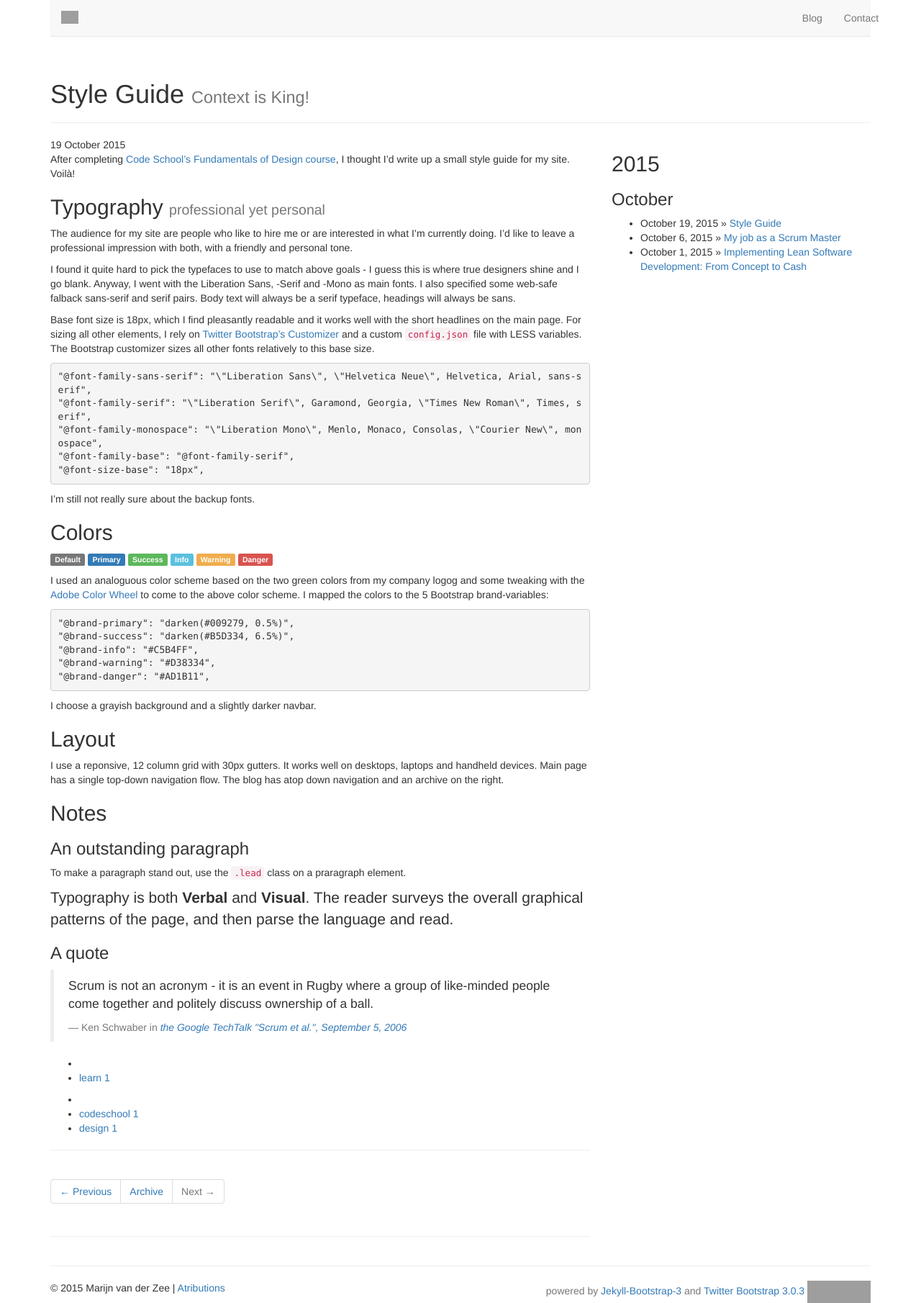
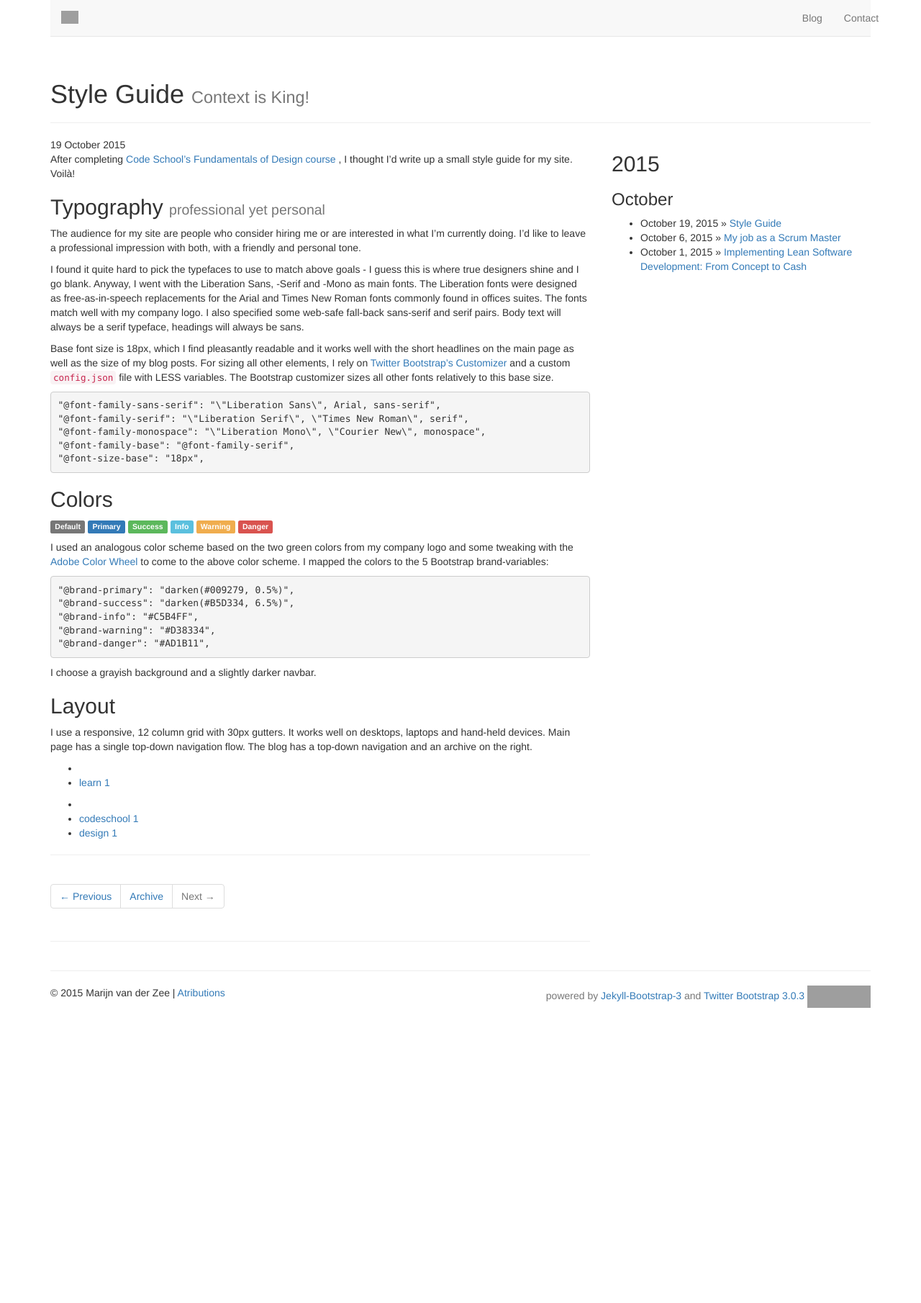
Before and after one commit to serraict/serraict.github.io, a Jekyll site: the page built from _posts/learn/2015-10-19-style-guide.md, in a window 1280 px wide. Shown: the whole page at 72% size. Built offline with Jekyll 4.4.1, drawn with Linux system fonts in a browser that asks for light colours; nearby versions of some CDN libraries; library files that are not in the unit come from our copies; Markdown is read by kramdown in place of the engine named in the settings; after the commit the page ends 1400 px from its top, so only the background shows below that; grey boxes are pictures that could not be loaded.

Commit message:
Style guide done

````diff
--- a/_includes/contact.html
+++ b/_includes/contact.html
@@ -17,7 +17,7 @@
     </div>
     <div class="col-md-5">
       <a href="https://www.google.nl/maps/place/Serra+ICT+Diensten/@52.0077803,4.3470782,17z/data=!4m2!3m1!1s0x47c5b5c88a896d93:0xd983dc4848d23eb9?hl=en">
-      <img class="featurette-image img-responsive center-block"
+      <img class="featurette-image img-responsive center-block img-rounded"
            src="/assets/img/serraict_map.png"
            alt="Serra ICT Diensten, map"
            width="400" height="400"></a>
--- a/_posts/learn/2015-10-19-style-guide.md
+++ b/_posts/learn/2015-10-19-style-guide.md
@@ -7,25 +7,23 @@ title: Style Guide
 ---
 {% include JB/setup %}
 
-After completing [Code School's Fundamentals of Design course][FoD], I thought I'd write up a small style guide for my site. Voilà!
+After completing [Code School's Fundamentals of Design course ][FoD], I thought I'd write up a small style guide for my site. Voilà!
 
 ##Typography <small>professional yet personal</small>
 
-The audience for my site are people who like to hire me or are interested in what I'm currently doing. I'd like to leave a professional impression with both, with a friendly and personal tone.
+The audience for my site are people who consider hiring me or are interested in what I'm currently doing. I'd like to leave a professional impression with both, with a friendly and personal tone.
 
-I found it quite hard to pick the typefaces to use to match above goals - I guess this is where true designers shine and I go blank. Anyway, I went with the Liberation Sans, -Serif and -Mono as main fonts. I also specified some web-safe falback sans-serif and serif pairs. Body text will always be a serif typeface, headings will always be sans.
+I found it quite hard to pick the typefaces to use to match above goals - I guess this is where true designers shine and I go blank. Anyway, I went with the Liberation Sans, -Serif and -Mono as main fonts. The Liberation fonts were designed as free-as-in-speech replacements for the Arial and Times New Roman fonts commonly found in offices suites. The fonts match well with my company logo. I also specified some web-safe fall-back sans-serif and serif pairs. Body text will always be a serif typeface, headings will always be sans.
 
-Base font size is 18px, which I find pleasantly readable and it works well with the short headlines on the main page. For sizing all other elements, I rely on [Twitter Bootstrap's Customizer][BS] and a custom `config.json` file with LESS variables. The Bootstrap customizer sizes all other fonts relatively to this base size.
+Base font size is 18px, which I find pleasantly readable and it works well with the short headlines on the main page as well as the size of my blog posts. For sizing all other elements, I rely on [Twitter Bootstrap's Customizer][BS] and a custom `config.json` file with LESS variables. The Bootstrap customizer sizes all other fonts relatively to this base size.
 
 ```
-"@font-family-sans-serif": "\"Liberation Sans\", \"Helvetica Neue\", Helvetica, Arial, sans-serif",
-"@font-family-serif": "\"Liberation Serif\", Garamond, Georgia, \"Times New Roman\", Times, serif",
-"@font-family-monospace": "\"Liberation Mono\", Menlo, Monaco, Consolas, \"Courier New\", monospace",
+"@font-family-sans-serif": "\"Liberation Sans\", Arial, sans-serif",
+"@font-family-serif": "\"Liberation Serif\", \"Times New Roman\", serif",
+"@font-family-monospace": "\"Liberation Mono\", \"Courier New\", monospace",
 "@font-family-base": "@font-family-serif",
 "@font-size-base": "18px",
 ```
-
-I'm still not really sure about the backup fonts.
 
 ##Colors
 
@@ -36,7 +34,7 @@ I'm still not really sure about the backup fonts.
 <span class="label label-warning">Warning</span>
 <span class="label label-danger">Danger</span>
 
-I used an analoguous color scheme based on the two green colors from my company logog and some tweaking with the [Adobe Color Wheel][Adobe_Color_Wheel] to come to the above color scheme. I mapped the colors to the 5 Bootstrap brand-variables:
+I used an analogous color scheme based on the two green colors from my company logo and some tweaking with the [Adobe Color Wheel][Adobe_Color_Wheel] to come to the above color scheme. I mapped the colors to the 5 Bootstrap brand-variables:
 
 ```
 "@brand-primary": "darken(#009279, 0.5%)",
@@ -50,22 +48,7 @@ I choose a grayish background and a slightly darker navbar.
 
 ##Layout
 
-I use a reponsive, 12 column grid with 30px gutters. It works well on desktops, laptops and handheld devices. Main page has a single top-down navigation flow. The blog has atop down navigation and an archive on the right.
-
-##Notes
-
-###An outstanding paragraph
-
-To make a paragraph stand out, use the <code>.lead</code> class on a praragraph element.
-
-<p class="lead">Typography is both <strong>Verbal</strong> and <strong>Visual</strong>. The reader surveys the overall graphical patterns of the page, and then parse the language and read. </p>
-
-###A quote
-
-<blockquote>
-  <p>Scrum is not an acronym - it is an event in Rugby where a group of like-minded people come together and politely discuss ownership of a ball.</p>
-  <footer>Ken Schwaber in <cite title="Source Title"><a href="https://youtu.be/IyNPeTn8fpo?t=128">the Google TechTalk "Scrum et al.", September 5, 2006</a></cite></footer>
-</blockquote>
+I use a responsive, 12 column grid with 30px gutters. It works well on desktops, laptops and hand-held devices. Main page has a single top-down navigation flow. The blog has a top-down navigation and an archive on the right.
 
 
 
````
Also changed, not shown: assets/themes/config.json (+4 -4 lines), index.md (+4 -4 lines), assets/themes/bootstrap/resources/bootstrap/css/bootstrap-theme.css, assets/themes/bootstrap/resources/bootstrap/css/bootstrap-theme.min.css, assets/themes/bootstrap/resources/bootstrap/css/bootstrap.css, assets/themes/bootstrap/resources/bootstrap/css/bootstrap.min.css.
